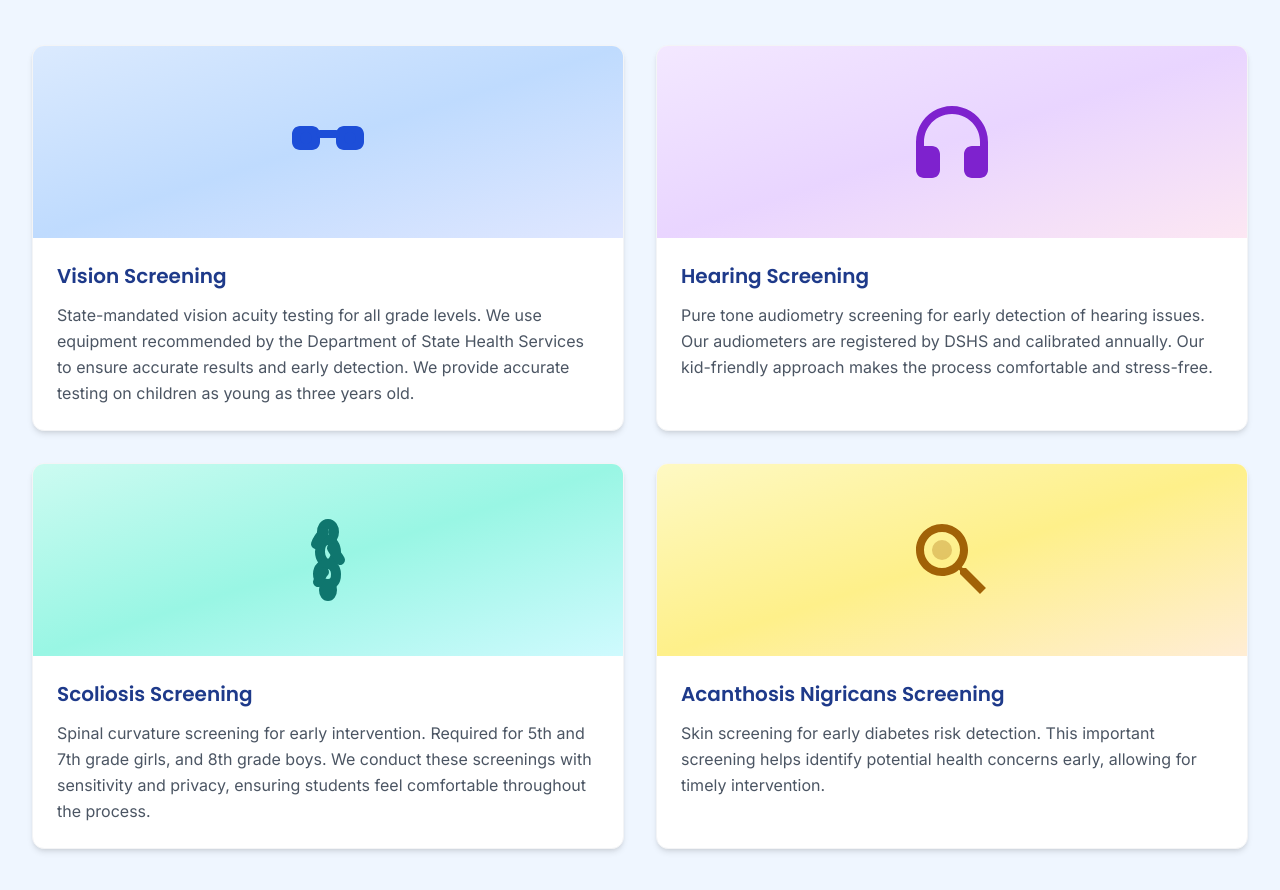
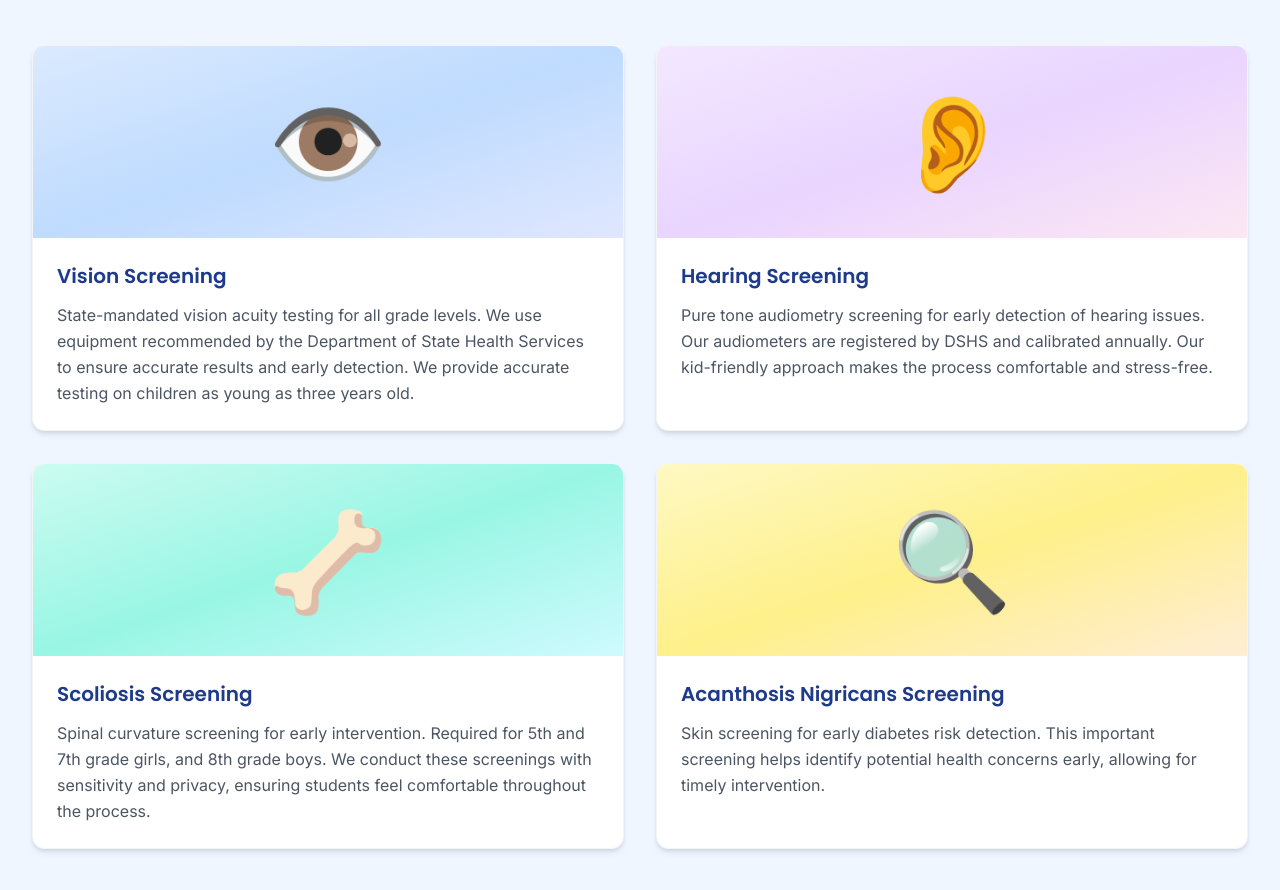
Before and after one commit to colenew1/VHSA-Website, a plain HTML site: page index.html in a window 1280 px wide. Shown: the part 1147-2037 px from the top of the page. Drawn offline with nearby package versions, Linux system fonts and the light colour scheme.

Commit message:
Update service icons to emojis, fix Acanthosis Nigricans table entries, and remove service area map

```diff
--- a/index.html
+++ b/index.html
@@ -170,13 +170,7 @@
                 <!-- Vision Screening -->
                 <div class="bg-white rounded-xl shadow-md hover:shadow-lg transition-all hover-lift overflow-hidden border border-gray-100">
                     <div class="h-48 w-full bg-gradient-to-br from-blue-100 via-blue-200 to-indigo-100 flex items-center justify-center">
-                        <svg class="w-24 h-24 text-blue-700" fill="currentColor" viewBox="0 0 24 24">
-                            <!-- Cute glasses icon -->
-                            <path d="M3 10c0-1.1.9-2 2-2h3c1.1 0 2 .9 2 2v2c0 1.1-.9 2-2 2H5c-1.1 0-2-.9-2-2v-2zm11 0c0-1.1.9-2 2-2h3c1.1 0 2 .9 2 2v2c0 1.1-.9 2-2 2h-3c-1.1 0-2-.9-2-2v-2z"/>
-                            <path d="M10 11h4c.55 0 1-.45 1-1s-.45-1-1-1h-4c-.55 0-1 .45-1 1s.45 1 1 1z"/>
-                            <circle cx="6.5" cy="11" r="1.5"/>
-                            <circle cx="17.5" cy="11" r="1.5"/>
-                        </svg>
+                        <span class="text-8xl">👁️</span>
                     </div>
                     <div class="p-6">
                         <h3 class="font-poppins font-semibold text-xl text-[#1E3A8A] mb-3">Vision Screening</h3>
@@ -189,10 +183,7 @@
                 <!-- Hearing Screening -->
                 <div class="bg-white rounded-xl shadow-md hover:shadow-lg transition-all hover-lift overflow-hidden border border-gray-100">
                     <div class="h-48 w-full bg-gradient-to-br from-purple-100 via-purple-200 to-pink-100 flex items-center justify-center">
-                        <svg class="w-24 h-24 text-purple-700" fill="currentColor" viewBox="0 0 24 24">
-                            <!-- Cute headphones icon -->
-                            <path d="M12 3c-4.97 0-9 4.03-9 9v7c0 1.1.9 2 2 2h2c1.1 0 2-.9 2-2v-4c0-1.1-.9-2-2-2H5v-1c0-3.87 3.13-7 7-7s7 3.13 7 7v1h-2c-1.1 0-2 .9-2 2v4c0 1.1.9 2 2 2h2c1.1 0 2-.9 2-2v-7c0-4.97-4.03-9-9-9z"/>
-                        </svg>
+                        <span class="text-8xl">👂</span>
                     </div>
                     <div class="p-6">
                         <h3 class="font-poppins font-semibold text-xl text-[#1E3A8A] mb-3">Hearing Screening</h3>
@@ -205,14 +196,7 @@
                 <!-- Scoliosis Screening -->
                 <div class="bg-white rounded-xl shadow-md hover:shadow-lg transition-all hover-lift overflow-hidden border border-gray-100">
                     <div class="h-48 w-full bg-gradient-to-br from-teal-100 via-teal-200 to-cyan-100 flex items-center justify-center">
-                        <svg class="w-24 h-24 text-teal-700" fill="none" stroke="currentColor" stroke-width="2.5" viewBox="0 0 24 24">
-                            <!-- Cute curved spine icon -->
-                            <path stroke-linecap="round" stroke-linejoin="round" d="M12 3c-1 0-1.5 1-1.5 2s.5 2 1.5 2 1.5-1 1.5-2-.5-2-1.5-2z"/>
-                            <path stroke-linecap="round" stroke-linejoin="round" d="M12 7c-1.5 0-2 1.5-2 3s1 3 2 3 2-1.5 2-3-1-3-2-3z"/>
-                            <path stroke-linecap="round" stroke-linejoin="round" d="M12 13c-1.5 0-2.5 1-2.5 2.5s1 2.5 2.5 2.5 2-1 2-2.5-1-2.5-2-2.5z"/>
-                            <path stroke-linecap="round" stroke-linejoin="round" d="M12 18c-.5 0-1 .5-1 1.5s.5 1.5 1 1.5 1-.5 1-1.5-.5-1.5-1-1.5z"/>
-                            <path stroke-linecap="round" stroke-linejoin="round" d="M11 5c-.5.5-1.5 1.5-2 3M13 9c.5 1 1.5 2 2 3M11 15c-.5.5-1 1.5-1.5 2.5"/>
-                        </svg>
+                        <span class="text-8xl">🦴</span>
                     </div>
                     <div class="p-6">
                         <h3 class="font-poppins font-semibold text-xl text-[#1E3A8A] mb-3">Scoliosis Screening</h3>
@@ -225,11 +209,7 @@
                 <!-- Acanthosis Nigricans Screening -->
                 <div class="bg-white rounded-xl shadow-md hover:shadow-lg transition-all hover-lift overflow-hidden border border-gray-100">
                     <div class="h-48 w-full bg-gradient-to-br from-yellow-100 via-yellow-200 to-orange-100 flex items-center justify-center">
-                        <svg class="w-24 h-24 text-yellow-700" fill="currentColor" viewBox="0 0 24 24">
-                            <!-- Cute magnifying glass icon -->
-                            <path d="M15.5 14h-.79l-.28-.27C15.41 12.59 16 11.11 16 9.5 16 5.91 13.09 3 9.5 3S3 5.91 3 9.5 5.91 16 9.5 16c1.61 0 3.09-.59 4.23-1.57l.27.28v.79l5 4.99L20.49 19l-4.99-5zm-6 0C7.01 14 5 11.99 5 9.5S7.01 5 9.5 5 14 7.01 14 9.5 11.99 14 9.5 14z"/>
-                            <circle cx="9.5" cy="9.5" r="2.5" opacity="0.3"/>
-                        </svg>
+                        <span class="text-8xl">🔍</span>
                     </div>
                     <div class="p-6">
                         <h3 class="font-poppins font-semibold text-xl text-[#1E3A8A] mb-3">Acanthosis Nigricans Screening</h3>
```
Also changed, not shown: about.html (+2 -10 lines), for-schools.html (+4 -4 lines).
